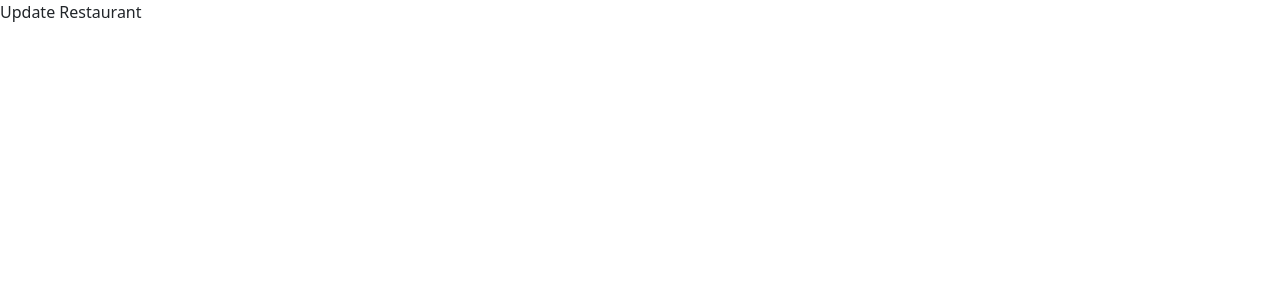
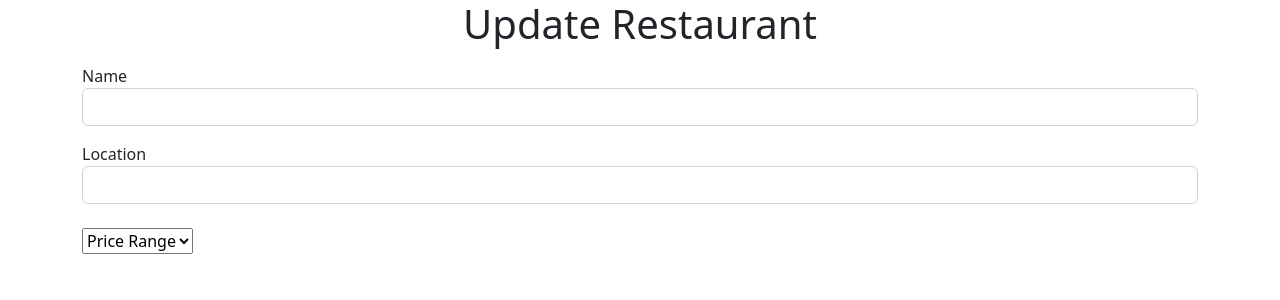
Before and after one commit to BishanWebeshete/Restaurant-Reviewer, a React (Create React App) app in the folder client/: page /restaurants/1/update in a window 1280 px wide. Shown: the top 300 px of the page. Built offline with nearby package versions, Linux system fonts and the light colour scheme.

Commit message:
created update restaurant form component and updated routing

```diff
--- a/client/src/App.js
+++ b/client/src/App.js
@@ -3,19 +3,17 @@ import './App.css';
 import { Routes, Route } from 'react-router-dom';
 import Home from './routes/Home';
 import RestaurantDetails from './routes/RestaurantDetails';
-import UpdateRestaurant from './routes/UpdateRestaurant';
+import UpdatePage from './routes/UpdatePage';
 import { RestaurantsContextProvider } from './context/RestaurantsContext';
 
 function App() {
   return (
     <RestaurantsContextProvider>
-      {/* <div className="container"> */}
         <Routes>
           <Route path='/' element={<Home />} />
           <Route path='/restaurants/:id' element={<RestaurantDetails />} />
-          <Route path='/restaurants/:id/update' element={<UpdateRestaurant />} />
+          <Route path='/restaurants/:id/update' element={<UpdatePage />} />
         </Routes>
-      {/* </div> */}
     </RestaurantsContextProvider>
   )
 }
--- a/client/src/components/RestaurantList.js
+++ b/client/src/components/RestaurantList.js
@@ -2,11 +2,13 @@ import React, {useEffect, useState, useContext} from 'react'
 import RestaurantsContext from '../context/RestaurantsContext';
 import { AiFillEdit } from 'react-icons/ai';
 import { AiOutlineDelete } from 'react-icons/ai';
+import { useNavigate } from 'react-router-dom';
 
 
 function RestaurantList(props) {
   const [error, setError]= useState();
   const { restaurants, setRestaurants } = useContext(RestaurantsContext)
+  let history = useNavigate();
 
   useEffect(() => {
     async function getRestaurants() {
@@ -44,6 +46,10 @@ function RestaurantList(props) {
     }
   }
 
+  const handleUpdate = (restaurantId) => {
+    history(`/restaurants/${restaurantId}/update`);
+  }
+
   return(
     <div className="list-group container">
       <table className="table text-white">
@@ -65,7 +71,7 @@ function RestaurantList(props) {
                 <td>{restaurant.location}</td>
                 <td>{"$".repeat(restaurant.priceRange)}</td>
                 <td>reviews</td>
-                <td><button className="btn btn-warning"><AiFillEdit/></button></td>
+                <td><button onClick={() => handleUpdate(restaurant.restaurantId)} className="btn btn-warning"><AiFillEdit/></button></td>
                 <td><button onClick={() => handleDelete(restaurant.restaurantId)} className="btn btn-danger"><AiOutlineDelete/></button></td>
               </tr>
             )
--- /dev/null
+++ b/client/src/components/UpdateRestaurant.js
@@ -0,0 +1,30 @@
+import React from 'react';
+import { useParams } from 'react-router-dom'
+
+function UpdateRestaurant (props) {
+  const test = useParams()
+  console.log(test)
+  return (
+    <form className="container" action="">
+      <div className="form-group mt-3">
+        <label for="name">Name</label>
+        <input id="name" className="form-control"></input>
+      </div>
+      <div className="form-group mt-3">
+        <label for="location">Location</label>
+        <input id="location" className="form-control"></input>
+      </div>
+      <div className="form-group mt-4">
+        <select>
+          <option selected>Price Range</option>
+          <option value="1">$</option>
+          <option value="2">$$</option>
+          <option value="3">$$$</option>
+          <option value="4">$$$$</option>
+          <option value="5">$$$$$</option>
+        </select>
+      </div>
+    </form>
+  )
+}
+export default UpdateRestaurant;
--- /dev/null
+++ b/client/src/routes/UpdatePage.js
@@ -0,0 +1,11 @@
+import UpdateRestaurant from '../components/UpdateRestaurant'
+
+function UpdatePage () {
+  return (
+    <div>
+      <h1 className="text-center">Update Restaurant</h1>
+      <UpdateRestaurant />
+    </div>
+  )
+}
+export default UpdatePage;
--- a/client/src/routes/UpdateRestaurant.js
+++ /dev/null
@@ -1,6 +0,0 @@
-function UpdateRestaurant () {
-  return (
-    <div>Update Restaurant</div>
-  )
-}
-export default UpdateRestaurant;
```
